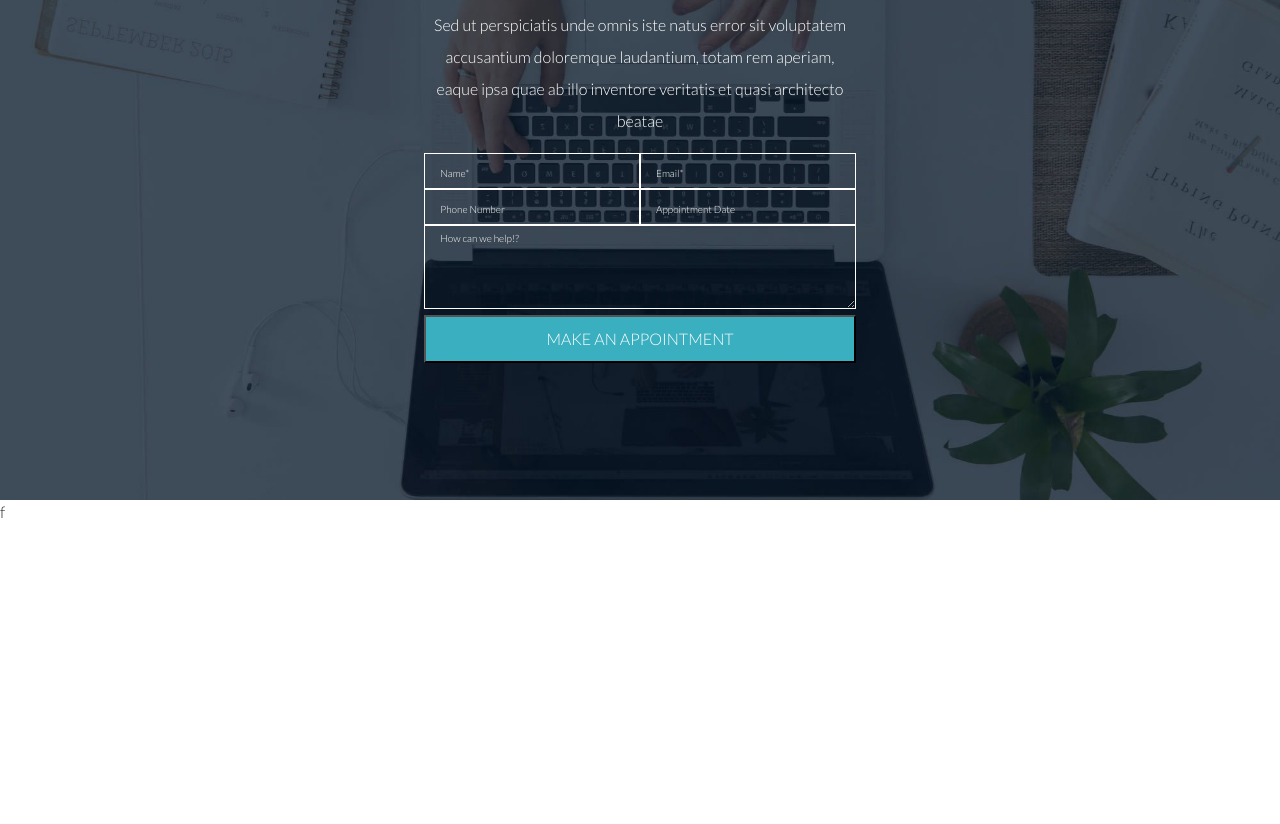
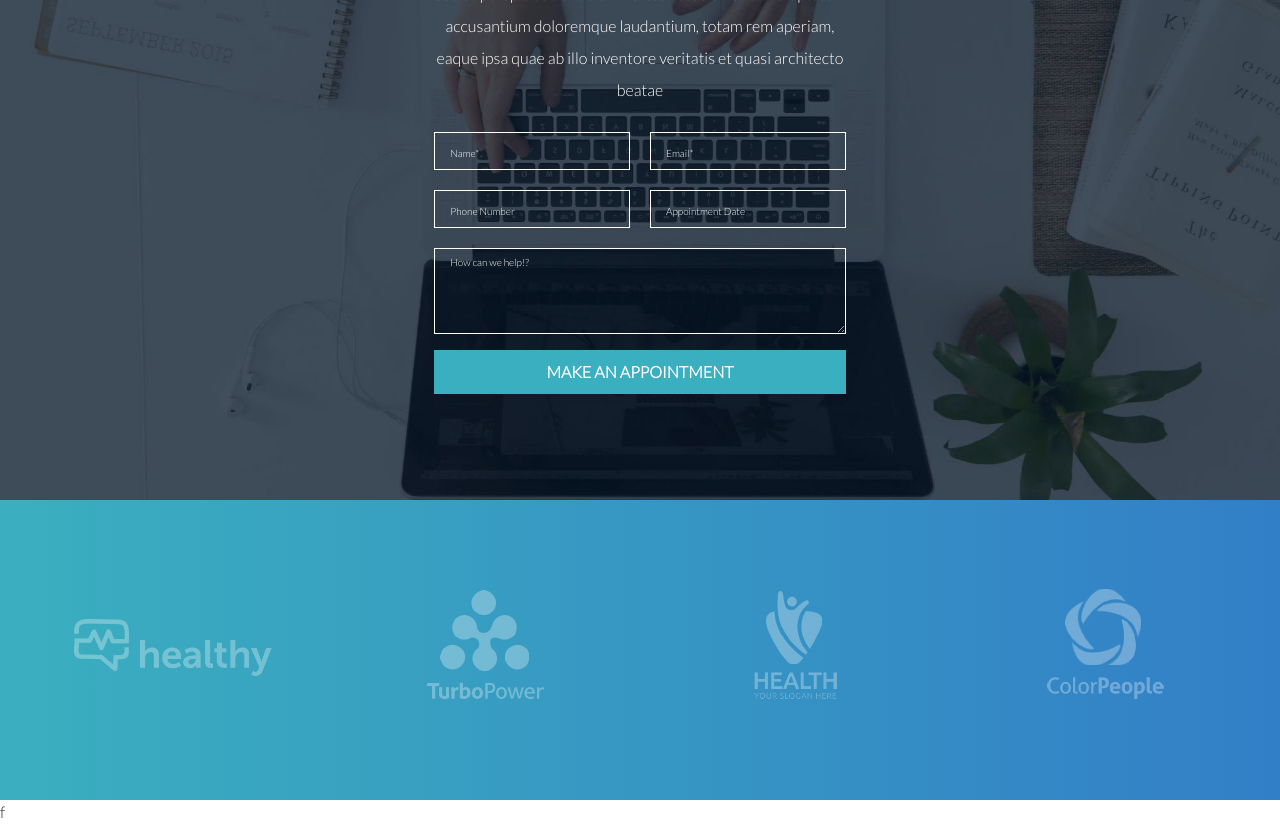
Before and after one commit to luca-gif/proj-html-vuejs, a Vue app: page / in a window 1280 px wide. Shown: the part 4140-4964 px from the top of the page. Before the commit the page ends 4664 px from the top, so only its background shows below. Built offline with nearby package versions, Linux system fonts and the light colour scheme.

Commit message:
terminato main component

```diff
--- a/src/components/MainComp.vue
+++ b/src/components/MainComp.vue
@@ -192,18 +192,26 @@
             </p>
 
             <form class="">
-              <input class="w-50" type="text" placeholder="Name*">
-              <input class="w-50" type="email" placeholder="Email*">
-              <input class="w-50" type="text" placeholder="Phone Number">
-              <input class="w-50" type="input" placeholder="Appointment Date">
-              <textarea class="w-100" name="" id="" cols="30" rows="3" placeholder="How can we help!?"></textarea>
-              <button class="lm-btn w-100 text-white">MAKE AN APPOINTMENT</button>
+              <input type="text" placeholder="Name*">
+              <input type="email" placeholder="Email*">
+              <input type="text" placeholder="Phone Number">
+              <input type="input" placeholder="Appointment Date">
+              <textarea name="" id="" cols="30" rows="3" placeholder="How can we help!?"></textarea>
+              <button class="lm-btn text-white">MAKE AN APPOINTMENT</button>
             </form>
 
         </div>
        </div>
+     </section>
 
-     </section>
+      <div class="banner d-flex justify-content-evenly align-items-center">
+
+        <img src="../assets/img/client-logos-1.png" alt="">
+        <img src="../assets/img/client-logos-3.png" alt="">
+        <img src="../assets/img/client-logos-2.png" alt="">
+        <img src="../assets/img/client-logos-4.png" alt="">
+
+      </div>
 
   </div>
 </template>
@@ -284,18 +292,44 @@ export default {
     }
 
     form{
+      input{
+        width: calc(50% - 20px);
+        margin: 10px;
+      }
+
+      textarea{
+        width: calc(100% - 20px);
+        margin: 10px;
+      }
+
       input,
       textarea{
         background-color: transparent;
+        color: #fff;
         border: 1px solid #fff;
-        padding: 5px  15px;
-      }
-       input::placeholder,
-      textarea::placeholder{
+        padding: 6px  15px;
+        &:focus{
+          outline:none;
+        }
+        &::placeholder{
         color: #fff;
         font-size: 10px;
+        }
+      }
+
+      button{
+        width: calc(100% - 20px);
+        font-weight: bold;
+        border: transparent;
       }
     }
 
+    .banner{
+      background-image: linear-gradient(to right,#3bafbf,#327fc7);
+      height: 300px;
+      img{
+        cursor: pointer;
+      }
+    }
 
 </style>
```
